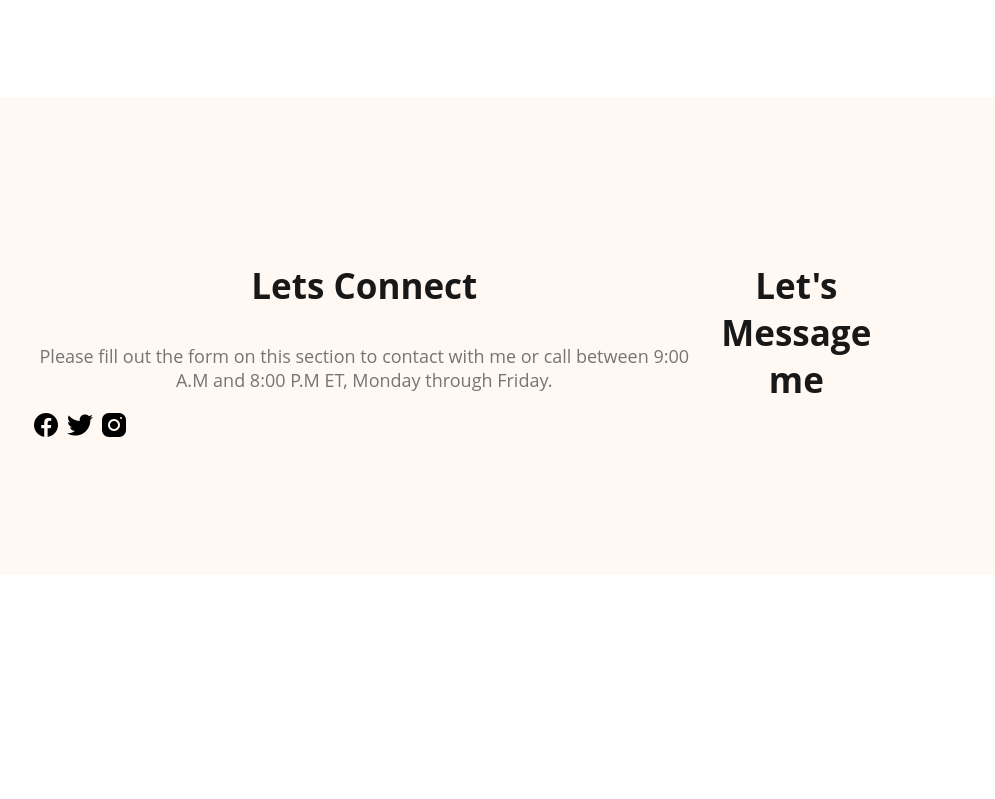
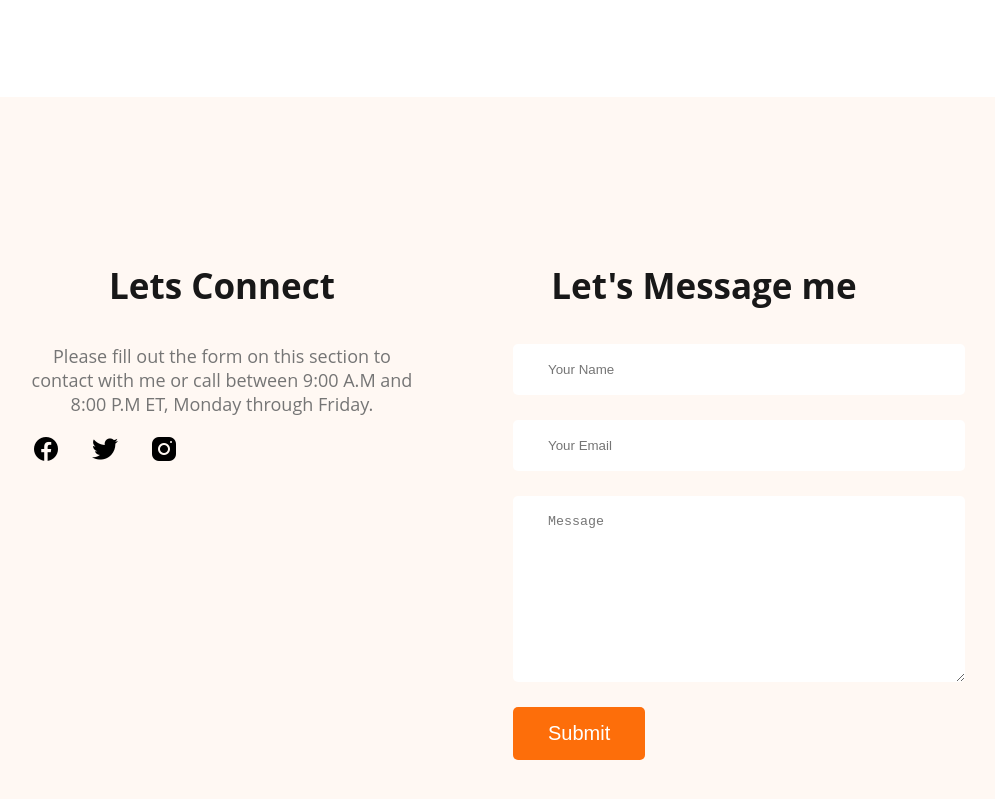
Before and after one commit to sharoar192/webdeveloper-portfolio, a plain HTML site: page index.html in a window 1280 px wide. Shown: the part 2805-3604 px from the top of the page, without its empty margins (177-1172 px from the left). Before the commit the page ends 3388 px from the top, so only its background shows below. Drawn offline with Linux system fonts and the light colour scheme.

Commit message:
finished the footer section with contact form

```diff
--- a/index.html
+++ b/index.html
@@ -158,6 +158,12 @@
        </div>
        <div class="footer-column">
         <h3 class="section-title">Let's Message me</h3>
+        <form class="contact" action="">
+            <input type="text" placeholder="Your Name">
+            <input type="email" name="" placeholder="Your Email" id="">
+            <textarea name="" placeholder="Message" id="" cols="30" rows="10"></textarea>
+            <input class="btn-primary" type="submit" value="Submit">
+        </form>
        </div>
     </footer>
 
--- a/styles/portfolio.css
+++ b/styles/portfolio.css
@@ -189,7 +189,28 @@ main section{
 /* footer style */
 footer{
     display: flex;
+    gap: 100px;
     background: #fff8f3;
     margin-top: 100px;
     padding: 130px 200px;
 }
+
+.footer-column{
+    width: 50%;
+}
+
+.social-links a{
+    margin-right: 25px;
+}
+
+.contact input[type="text"], .contact input[type="email"],
+ textarea{
+    display: block;
+    margin-bottom: 25px;
+    padding: 18px 35px;
+    color: #757575;
+    border-radius: 5px;
+    background: #FFF;
+    border: 0;
+    width: 100%;
+}
```
